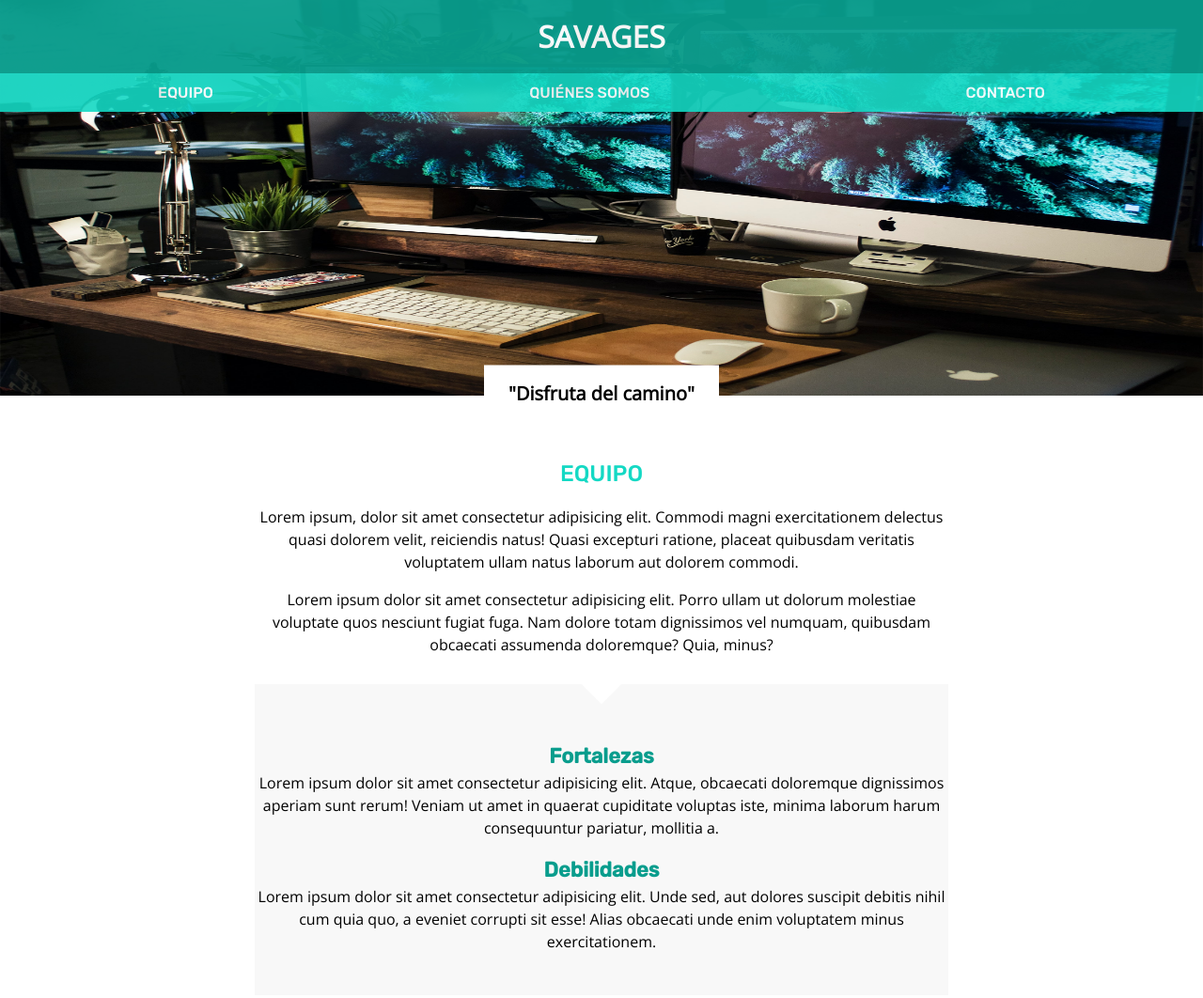
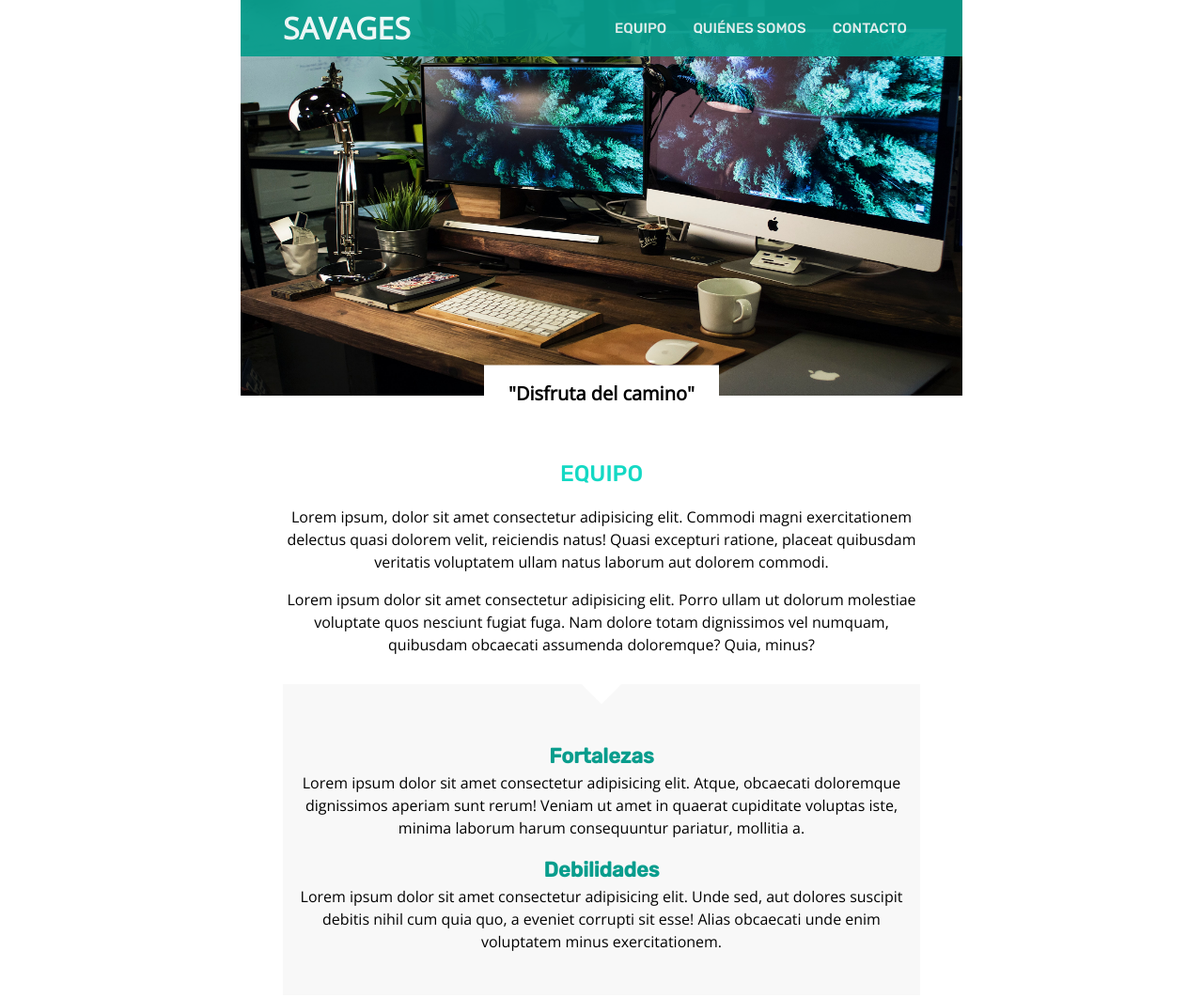
Before and after one commit to Adalab/Project1-Team3, a plain HTML site: page index.html in a window 1280 px wide. Shown: the top 1062 px of the page at 94% size. Drawn offline with nearby package versions, Linux system fonts and the light colour scheme.

Commit message:
responsive header and footer

```diff
--- a/index.html
+++ b/index.html
@@ -21,11 +21,11 @@
   </head>
 
   <body>
-    <header class="header">
+    <header class="header wrapper">
       <div class="header-title">
         <h1>SAVAGES</h1>
       </div>
-      <nav>
+      <nav class="nav-header-menu">
         <ul class="header-menu">
           <li class="header-menu-item"><a href="#">EQUIPO</a></li>
           <li class="header-menu-item"><a href="#">QUIÉNES SOMOS</a></li>
@@ -33,7 +33,7 @@
         </ul>
       </nav>
     </header>
-    <section class="hero-image"></section>
+    <section class="hero-image wrapper"></section>
     <div class="wrapper">
       <div class="motto">
         <p>
--- a/styles/style.css
+++ b/styles/style.css
@@ -44,6 +44,7 @@
   padding-top: 0.9375rem;
   padding-bottom: 0.9375rem;
   text-align: center;
+  font-family: var(--primary-font);
 }
 
 .header-menu {
@@ -197,6 +198,32 @@
 
 @media all and (min-width:768px){
   /* HEADER */
+  .header {
+    background-color: var(--primary-color);
+    display: flex;
+    justify-content: space-between;
+    width: 100%;
+    opacity: 95%;
+  }
+  .header-title {
+    height: 60px;
+    width: 50%;
+    display: flex;
+    align-items: center;
+    font-size: 1rem;
+  }
+  .nav-header-menu{
+    width: 50%;
+  }
+  .header-menu {
+    background-color: var(--primary-color);
+    height: 60px;
+    display: flex;
+    justify-content: space-around;
+    align-items: center;
+    font-size: 0.9375rem;
+  }
+
   .motto{
 
   }
@@ -206,13 +233,14 @@
     max-width: 48rem;
     margin: auto;
     width: 100%;
-    padding-left: 0.9375rem;
-    padding-right: 0.9375rem;
+    padding-left: 2.813rem;
+    padding-right: 2.813rem;
   }
   /* TEAM */
   .strengths-weaknesses{
 
   }
+
   .left{
 
   }
@@ -223,11 +251,28 @@
   /* FOOTER */
   .main-footer{
     display: flex;
+    justify-content: space-between;
+    height: 10.63rem;
   }
   .copyright{
-    border: 1px solid red;
+    padding-top: 0.125rem;
+    position: relative;
   }
   .footer-links{
-
+    order: 3;
+    display: flex;
+    flex-direction: column;
+    justify-content: center;
+    align-items: flex-end;
+    width: 20.25rem;
+    height: 5.625rem;
+  }
+  .footer-links li{
+    padding: 3px;
+  }
+  .logo-adalab{
+    padding-top: 0px;
+    position: absolute;
+    transform: translateY(100%);
   }
 }
```
